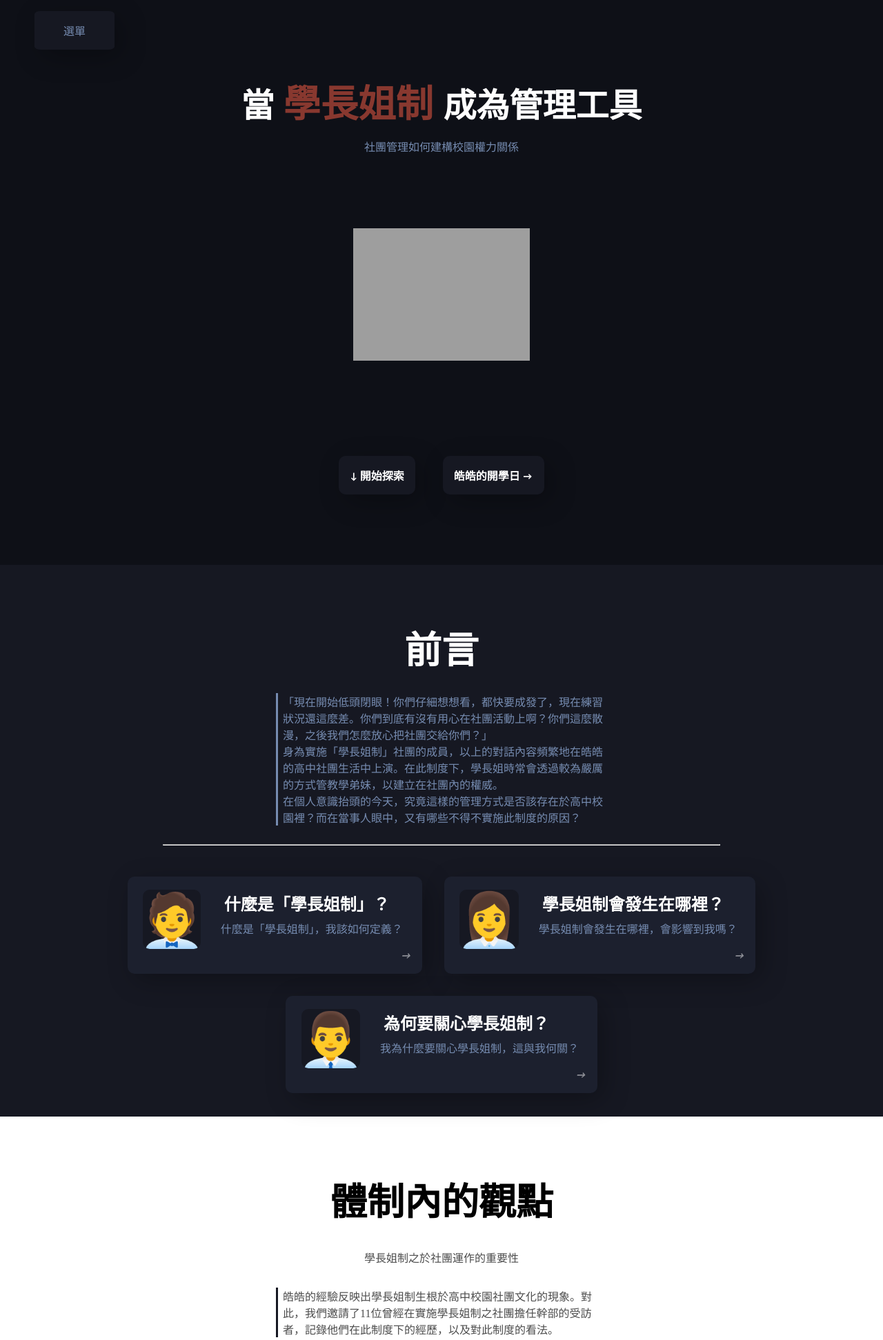
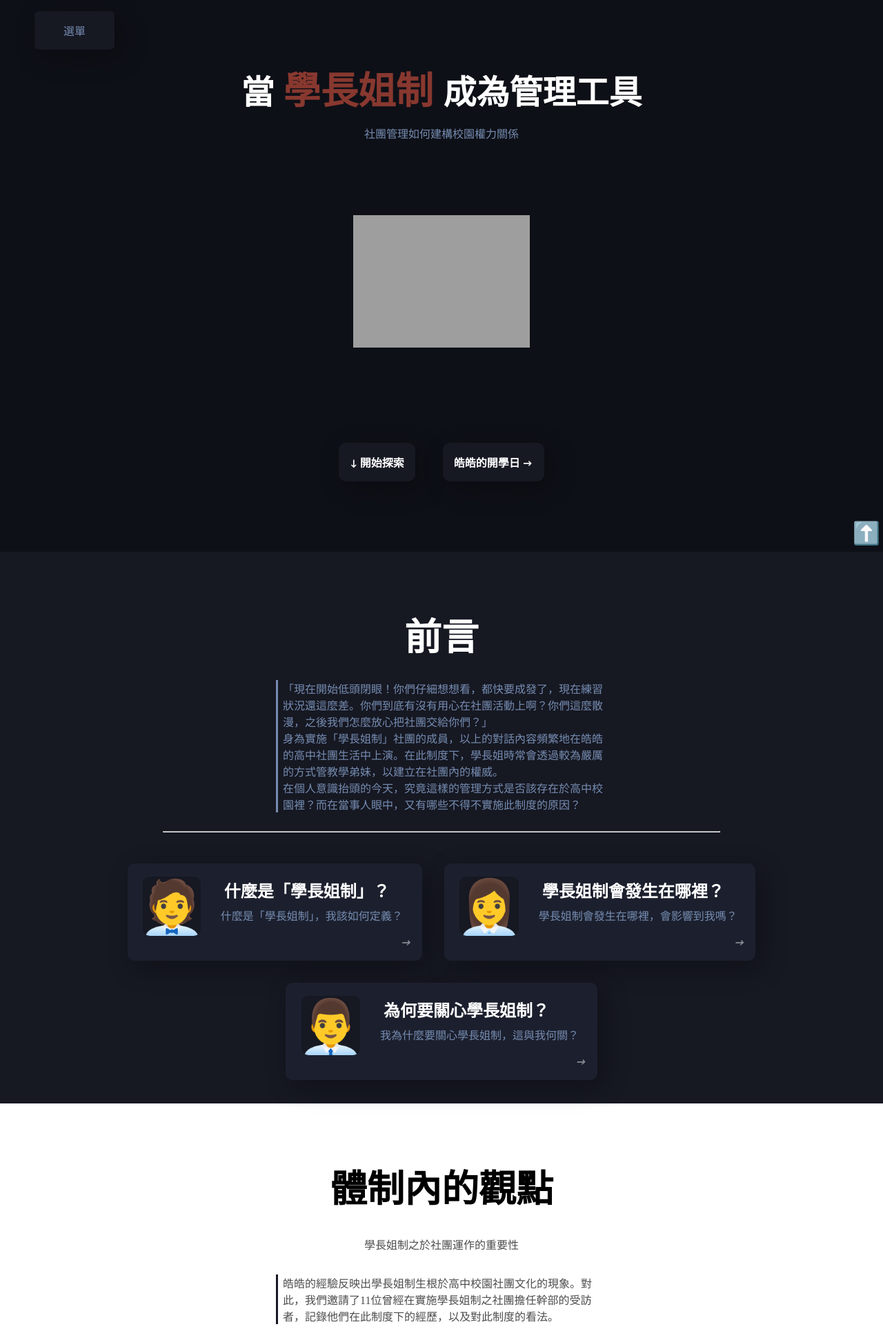
Before and after one commit to ruby0322/a-peek-in-school-club-website, a Flask app: page /home/ in a window 1280 px wide. Shown: the top 1943 px of the page at 69% size. Run offline with Flask 2, Linux system fonts and the light colour scheme; some libraries are stand-ins or nearby versions; some web fonts are replaced; grey boxes are pictures that could not be loaded.

Commit message:
Minor Update

```diff
--- a/static/css/style.css
+++ b/static/css/style.css
@@ -6,6 +6,29 @@ text-blue: #768CB1
 text-red: #8C342E
 header-bg: #0E1017
 */
+
+
+.arrow-image {
+	position: fixed;
+	right: -6.6rem;
+	bottom: -6.5rem;
+	width: 100px;
+	height: 100px;
+	z-index: 200;
+
+    -webkit-transition: -webkit-transform .1s;
+	transition: transform .1s;
+
+	-webkit-transform: scale(2.0);
+	-ms-transform: scale(2.0);
+	transform: scale(2.0);
+}
+
+.arrow-image:hover {
+	-webkit-transform: scale(2.08);
+	-ms-transform: scale(2.08);
+	transform: scale(2.08);
+}
 
 .result-text {
 	display: block;
--- a/templates/index.html
+++ b/templates/index.html
@@ -59,7 +59,7 @@
 		「低頭閉眼！」
 	</h1>
 </div>
-<a href="#top"><div class="arrow_image">⬆️</div></a>
+<a href="#top"><div class="arrow-image">⬆️</div></a>
 <div id="change_class" class="flex_container section menu_section" style="display: none;">
 	<div class="flex_item branding" style="opacity: 0; position: fixed;"><a href="#top"><p>🧑‍🎓</p></a></div>
 	<div class="flex_item menu_item dropdown" style="margin: 1rem; margin-left: 0;">
--- a/templates/playground.html
+++ b/templates/playground.html
@@ -61,7 +61,7 @@
 		「低頭閉眼！」
 	</h1>
 </div>
-<a href="#top"> <div class="arrow_image">⬆️</div></a>
+<a href="#top"> <div class="arrow-image">⬆️</div></a>
 <div class="flex_container section menu_section" style="background: none; margin-top: .5rem; margin-left: .5rem;">
 	<div class="flex_item branding sprite sprite-happy" style="background-color: rgba(135,206,235, 0.5) !important;"><a href="#top"></a></div>
 	</div>
```
